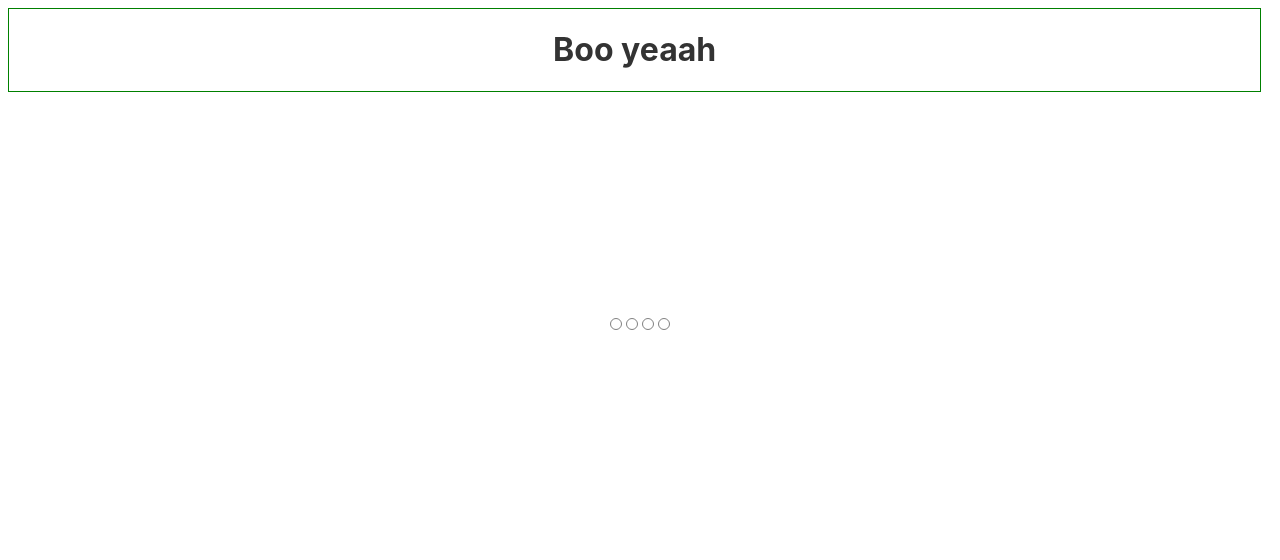
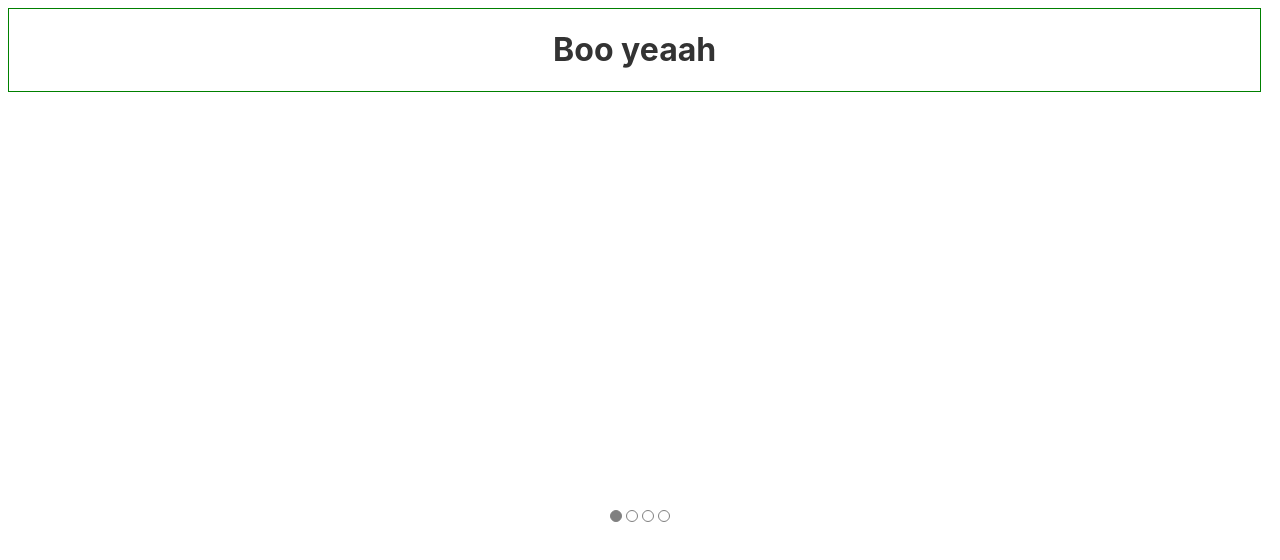
Before and after one commit to SharifClick/svelte-swipe, a Svelte app: page / in a window 1280 px wide. Shown: the top 560 px of the page. Built offline with nearby package versions, Linux system fonts and the light colour scheme.

Commit message:
css dynamic props for style override

```diff
--- a/src/components/Swipe.svelte
+++ b/src/components/Swipe.svelte
@@ -138,16 +138,15 @@
 </script>
 
 <style>
-:root{
-  --header-height: 50px;
-}
+
 .swipe-panel {
   position: relative;
+  height: var(--sv-swipe-panel-height, 80%);
 }
 .swipe-item-wrapper{
   overflow: hidden;
   position: relative;
-  height: calc(45vh - var(--header-height));
+  height: inherit;
 }
 .swipeable-item {
   position: absolute;
@@ -189,7 +188,7 @@
   cursor: pointer;
 }
 .swipe-indicator .is-active {
-  background-color: white;
+  background-color: var(--sv-swipe-indicator-active-color, grey);
 }
 
 </style>
```
